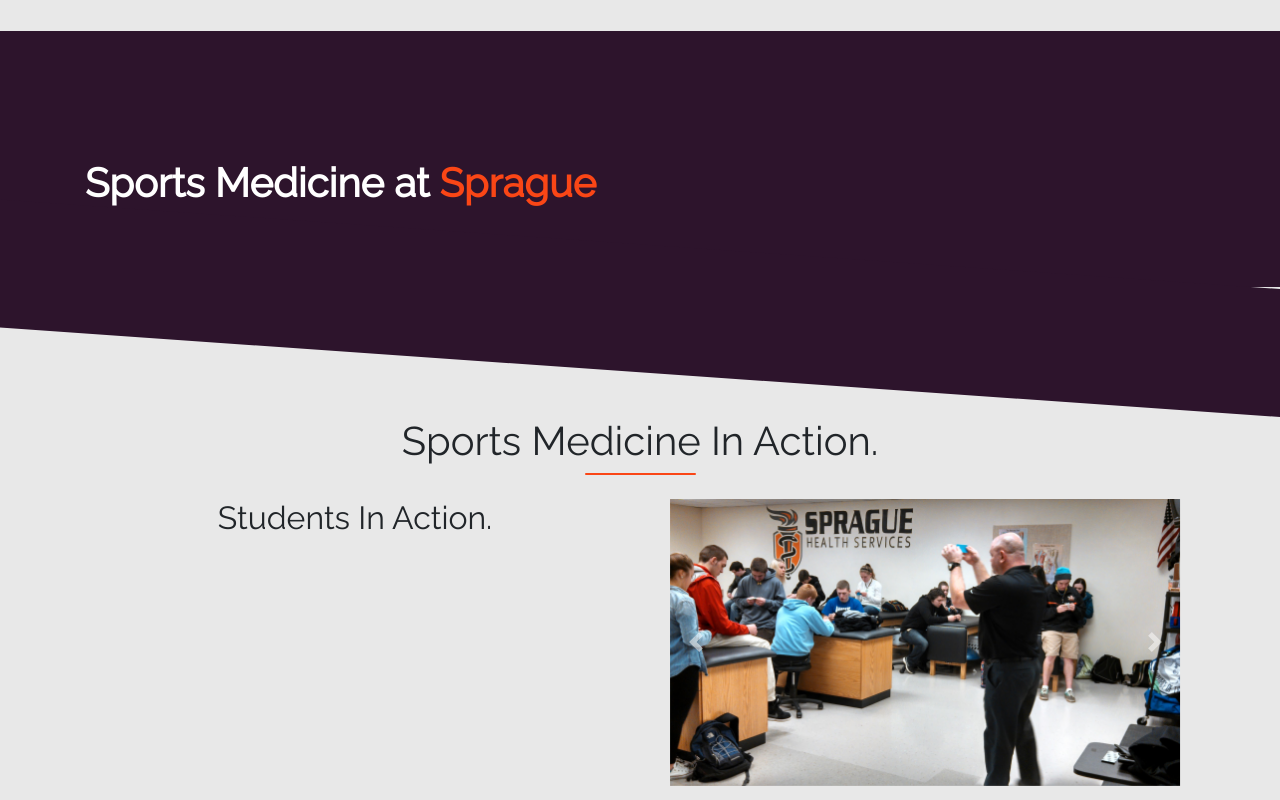
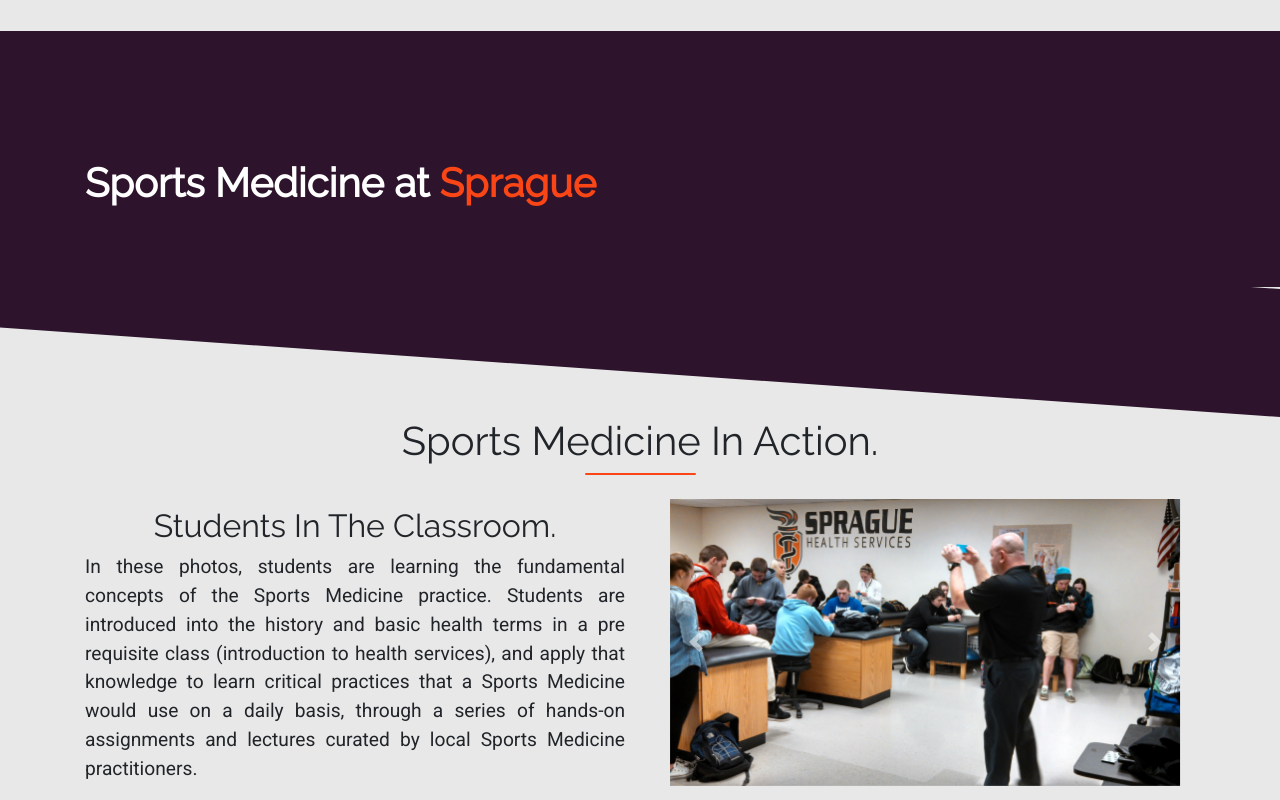
Before and after one commit to Brayan2134/highSchool-SpragueCTE, a plain HTML site: page content/Sports_Medicine/index.html in a window 1280 px wide. Shown: the part 1200-2000 px from the top of the page. Drawn offline with nearby package versions, Linux system fonts and the light colour scheme; files that its build step writes are made by us from their sources.

Commit message:
Finished Sports Medicine Carousel.

```diff
--- a/content/Sports_Medicine/index.html
+++ b/content/Sports_Medicine/index.html
@@ -98,9 +98,19 @@
         <div class="container">
             <div class="row">
                 <div class="col-sm-12 col-md-6 col-lg-6 order-sm-2 order-md-1">
-                    <h2 class="text-center">
-                        Students In Action.
+                    <h2 class="text-center mt-2 mb-2">
+                        Students In The Classroom.
                     </h2>
+                    <p class="text-justify">
+                        In these photos,
+                        students are learning the fundamental concepts of
+                        the Sports Medicine practice.
+                        Students are introduced into the history and basic health terms in
+                        a pre requisite class (introduction to health services), and
+                        apply that knowledge to learn critical practices that a Sports Medicine
+                        would use on a daily basis, through a series of hands-on assignments and lectures
+                        curated by local Sports Medicine practitioners.
+                    </p>
                 </div>
                 <div class="col-sm-12 col-md-6 col-lg-6 order-sm-1 order-md-2">
                     <div id="carouselExampleInterval" class="carousel slide" data-ride="carousel">
```
